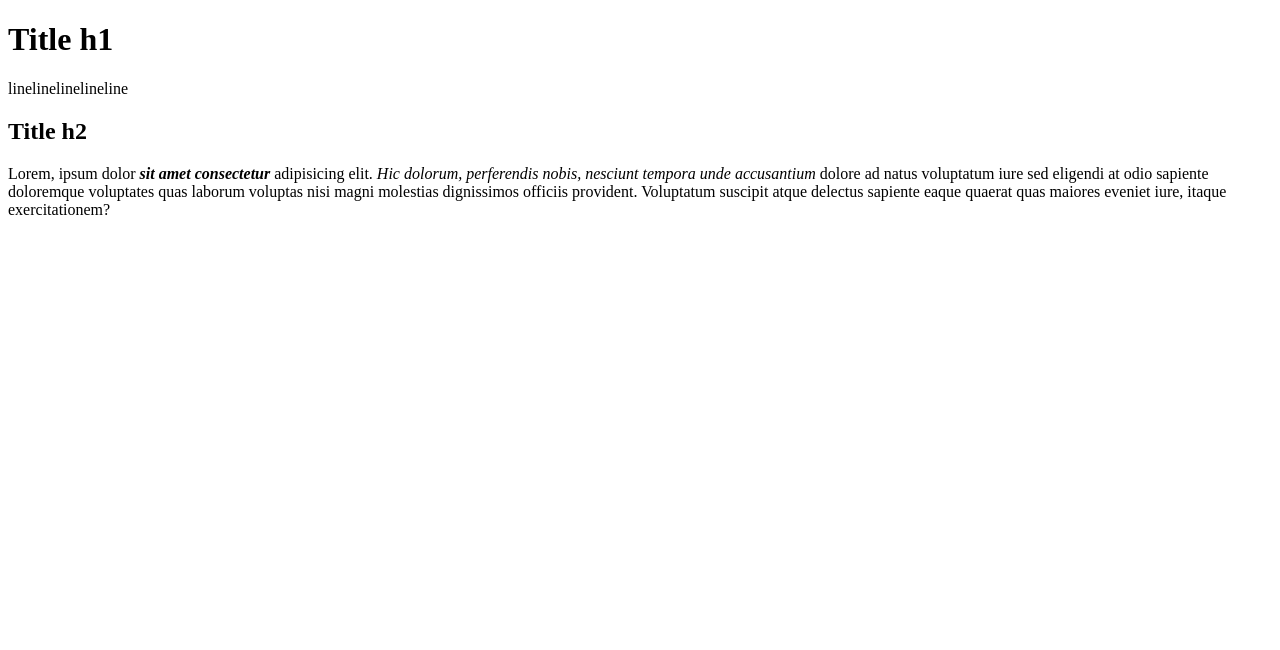
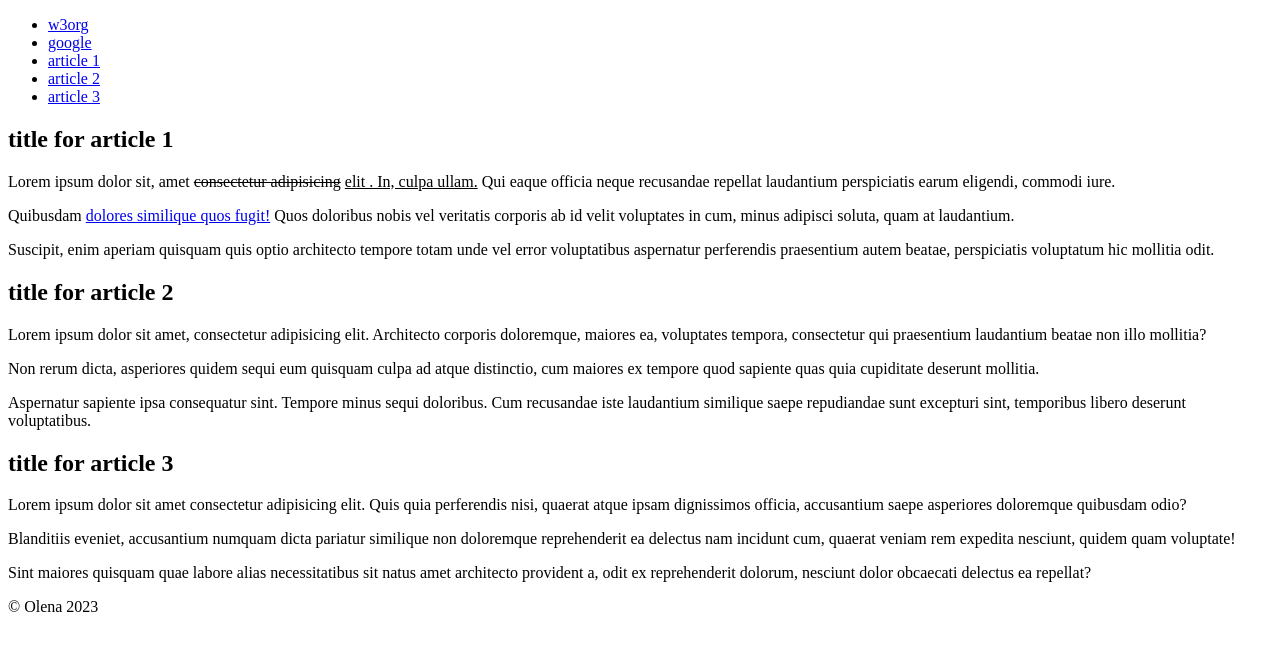
Before and after one commit to freshjsftm/fm2023-1-first-project-15-06-2023, a plain HTML site: page index.html in a window 1280 px wide. Drawn offline with Linux system fonts and the light colour scheme.

Commit message:
Add semantic

```diff
--- a/index.html
+++ b/index.html
@@ -1,17 +1,81 @@
 <!DOCTYPE html>
 <html lang="en">
-<head>
-  <meta charset="UTF-8">
-  <meta name="viewport" content="width=device-width, initial-scale=1.0">
-  <title>Learn HTML</title>
-</head>
-<body>
-
-  <h1>Title h1</h1>
-  <!-- span*5{line} -->
-  <span>line</span><span>line</span><span>line</span><span>line</span><span>line</span>
-  <h2>Title h2</h2>
-  <!-- p>lorem50 -->
-  <p>Lorem, ipsum dolor <strong><em>sit amet consectetur</em></strong>  adipisicing elit. <em>Hic dolorum, perferendis nobis, nesciunt tempora unde accusantium</em>   dolore ad natus voluptatum iure sed eligendi at odio sapiente doloremque voluptates quas laborum voluptas nisi magni molestias dignissimos officiis provident. Voluptatum suscipit atque delectus sapiente eaque quaerat quas maiores eveniet iure, itaque exercitationem?</p>
-</body>
+  <head>
+    <meta charset="UTF-8" />
+    <meta name="viewport" content="width=device-width, initial-scale=1.0" />
+    <title>Learn HTML</title>
+  </head>
+  <body>
+    <!-- header+main+footer -->
+    <header>
+      <!-- nav>ul>li*4>a{link $} -->
+      <nav>
+        <ul>
+          <li><a href="https://www.w3.org" target="_blank">w3org</a></li>
+          <li><a href="https://www.google.com/" target="_blank">google</a></li>
+          <li><a href="#article1">article 1</a></li>
+          <li><a href="#article2">article 2</a></li>
+          <li><a href="#article3">article 3</a></li>
+        </ul>
+      </nav>
+    </header>
+    <main>
+      <!-- article#article$*3>h2{title for article $}+p*3>lorem23 -->
+      <article id="article1">
+        <h2>title for article 1</h2>
+        <p>
+          Lorem ipsum dolor sit, amet <del>consectetur adipisicing</del>
+          <ins>elit . In, culpa ullam.</ins> Qui eaque officia neque recusandae
+          repellat laudantium perspiciatis earum eligendi, commodi iure.
+        </p>
+        <p>
+          Quibusdam <a href="#article3">dolores similique quos fugit!</a> Quos
+          doloribus nobis vel veritatis corporis ab id velit voluptates in cum,
+          minus adipisci soluta, quam at laudantium.
+        </p>
+        <p>
+          Suscipit, enim aperiam quisquam quis optio architecto tempore totam
+          unde vel error voluptatibus aspernatur perferendis praesentium autem
+          beatae, perspiciatis voluptatum hic mollitia odit.
+        </p>
+      </article>
+      <article id="article2">
+        <h2>title for article 2</h2>
+        <p>
+          Lorem ipsum dolor sit amet, consectetur adipisicing elit. Architecto
+          corporis doloremque, maiores ea, voluptates tempora, consectetur qui
+          praesentium laudantium beatae non illo mollitia?
+        </p>
+        <p>
+          Non rerum dicta, asperiores quidem sequi eum quisquam culpa ad atque
+          distinctio, cum maiores ex tempore quod sapiente quas quia cupiditate
+          deserunt mollitia.
+        </p>
+        <p>
+          Aspernatur sapiente ipsa consequatur sint. Tempore minus sequi
+          doloribus. Cum recusandae iste laudantium similique saepe repudiandae
+          sunt excepturi sint, temporibus libero deserunt voluptatibus.
+        </p>
+      </article>
+      <article id="article3">
+        <h2>title for article 3</h2>
+        <p>
+          Lorem ipsum dolor sit amet consectetur adipisicing elit. Quis quia
+          perferendis nisi, quaerat atque ipsam dignissimos officia, accusantium
+          saepe asperiores doloremque quibusdam odio?
+        </p>
+        <p>
+          Blanditiis eveniet, accusantium numquam dicta pariatur similique non
+          doloremque reprehenderit ea delectus nam incidunt cum, quaerat veniam
+          rem expedita nesciunt, quidem quam voluptate!
+        </p>
+        <p>
+          Sint maiores quisquam quae labore alias necessitatibus sit natus amet
+          architecto provident a, odit ex reprehenderit dolorum, nesciunt dolor
+          obcaecati delectus ea repellat?
+        </p>
+      </article>
+    </main>
+    <footer>&copy; Olena 2023</footer>
+  </body>
 </html>
```
